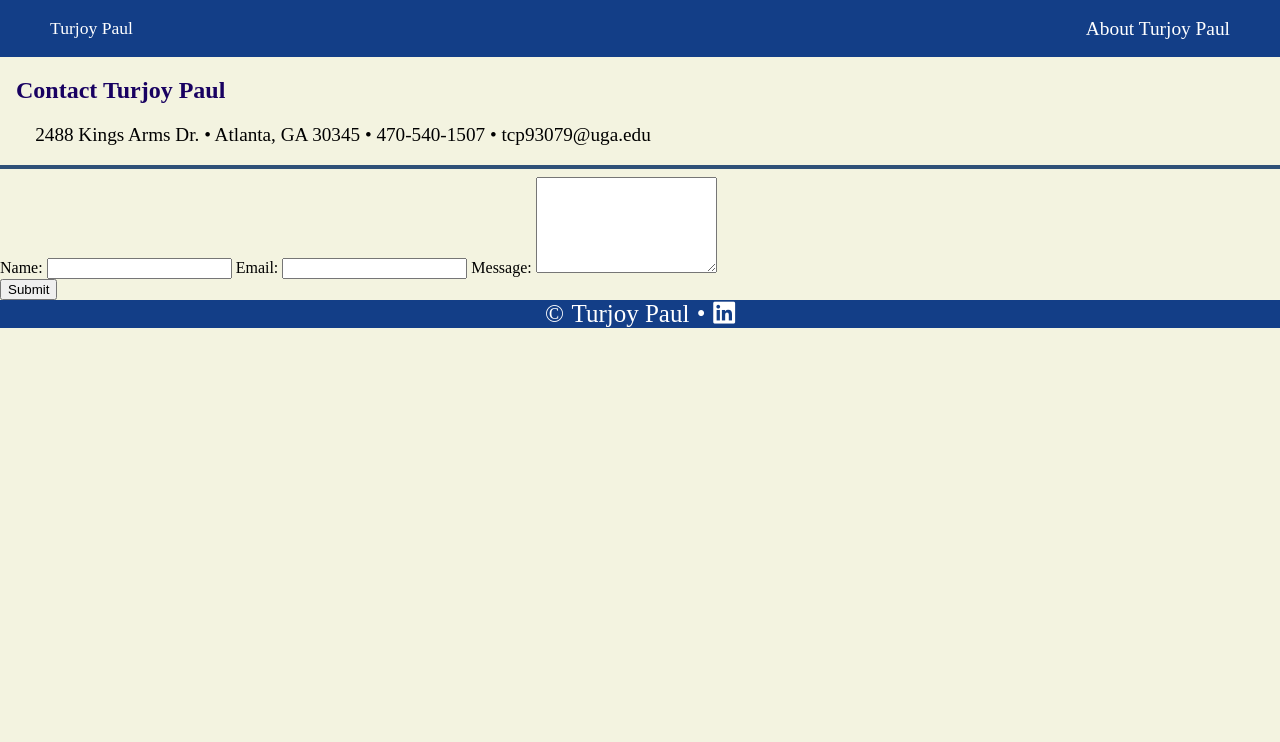
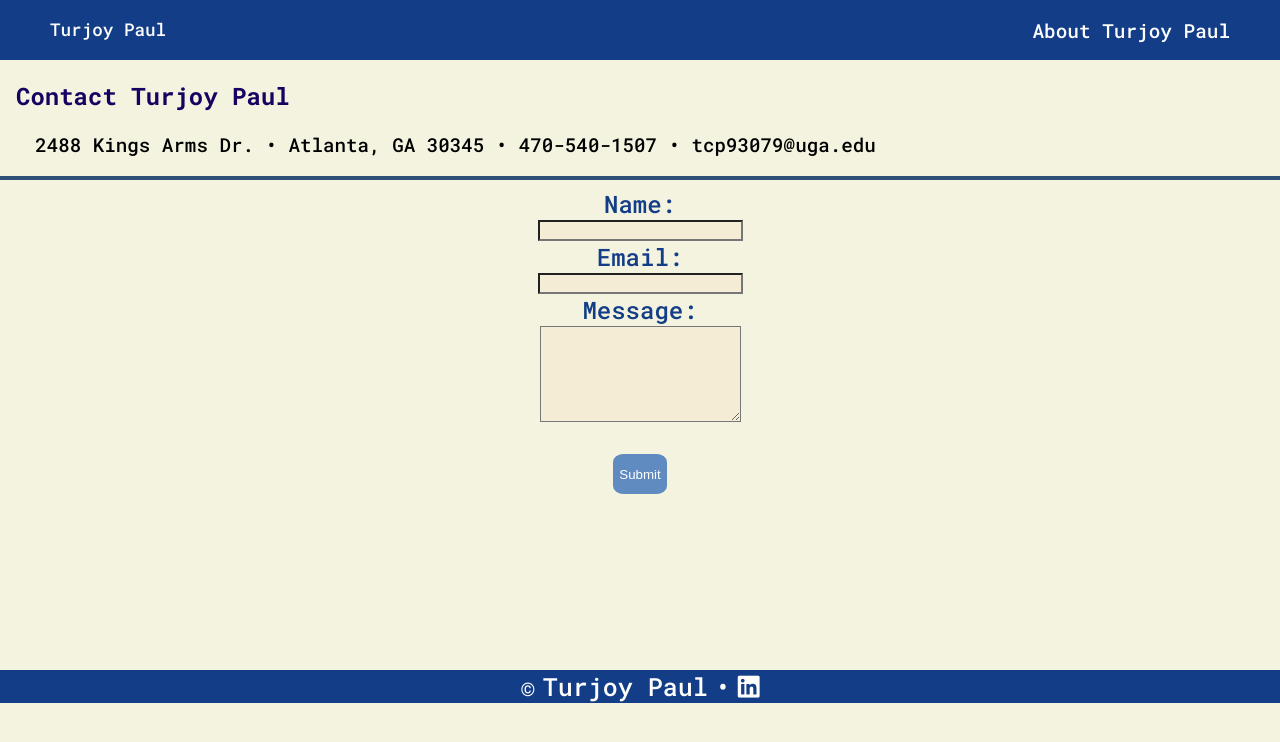
Before and after one commit to Firedynex/turjoypaul.github.io, a plain HTML site: page contact.html in a window 1280 px wide. Drawn offline with Linux system fonts and the light colour scheme.

Commit message:
Added more css for contact

```diff
--- a/contact.html
+++ b/contact.html
@@ -5,6 +5,9 @@
     <meta name="viewport" content="width=device-width, initial-scale=1.0">
     <link rel="stylesheet" href="https://cdnjs.cloudflare.com/ajax/libs/font-awesome/6.0.0-beta3/css/all.min.css">
     <link rel="stylesheet" href="css/style_template.css">
+    <link rel="preconnect" href="https://fonts.googleapis.com">
+    <link rel="preconnect" href="https://fonts.gstatic.com" crossorigin>
+    <link href="https://fonts.googleapis.com/css2?family=Archivo+Black&family=Roboto+Mono:ital,wght@0,100..700;1,100..700&display=swap" rel="stylesheet">
     <title>Contact Turjoy Paul</title>
 </head>
 <body>
@@ -17,7 +20,7 @@
         <p>2488 Kings Arms Dr. &bull; Atlanta, GA 30345 &bull; 470-540-1507 &bull; tcp93079@uga.edu </p>
     </section>
     <hr />
-    <form action="https://formsubmit.co/954adc7890f5af663b34a18e02d54d22" method = "post">
+    <form class="one-col" action="https://formsubmit.co/954adc7890f5af663b34a18e02d54d22" method = "post">
         Name: <input type="text" name="name" required>
         Email: <input type="email" name="email" required>
         Message: <textarea rows="6" name="message"></textarea>
--- a/css/style_template.css
+++ b/css/style_template.css
@@ -33,6 +33,10 @@ nav a:hover {
 
 /* Footer Styles */
 footer {
+    font-family: "Roboto Mono", serif;
+    font-size: 1.1em;
+    font-optical-sizing: auto;
+    font-weight: 500;
     display: flex;
     justify-content: center;
     background-color: #133E87;
@@ -155,21 +159,60 @@ dl dd{}
     gap: 1em;
 }
 
-.card {}
+.card {
+    background-color: #CBDCEB;
+    box-shadow: 0 10px 5px;
+    border-radius: 8px;
+    border: 5px solid #133E87;
+}
 
-.card img {}
+.card img {
+    height: 40%;
+    width: 100%;
+    object-fit: cover;
+}
 
-.card h3 {}
+.card h3 {
+    margin-top: 0;
+}
 
 /* Contact Page Styles */
-.one-col {}
+.one-col {
+    display: flex;
+    flex-direction: column;
+    justify-content: center;
+    align-items: center;
+    text-align: left;
+    margin-bottom: 22vh;
+}
 
-form {}
+form {
+    font-family: "Roboto Mono", serif;
+    font-size: 1.5em;
+    font-optical-sizing: auto;
+    font-weight: 500;
+    color: #133E87;
+}
 
-form input, form textarea {}
+form input, form textarea {
+    background-color: #F5ECD5;
+    font-family: "Archivo Black", serif;
+    font-style: normal;
+}
 
-form input:focus, form textarea:focus {}
+form input:focus, form textarea:focus {
+    background-color: #EAE2C6;
+}
 
-form button {}
+form button {
+    background-color: #608BC1;
+    color: white;
+    border: none;
+    border-radius: 20%;
+    height: 40px;
+    text-align: center;
+}
 
-form button:hover {}
+form button:hover {
+    background-color: #2E5077;
+}
```
Also changed, not shown: index.html (+3 -0 lines), images/cinema.jpg (added), images/circl_app_logo.jpg (added), 1 other file.
